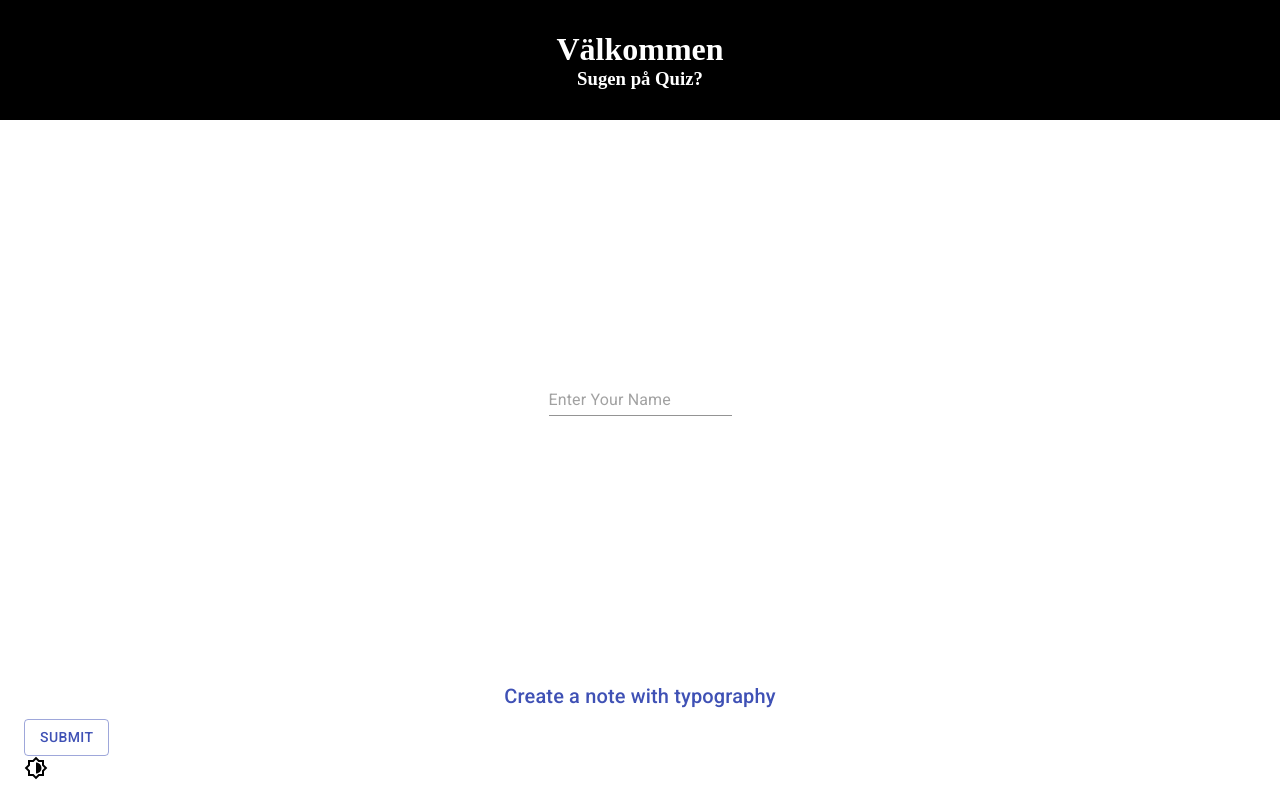
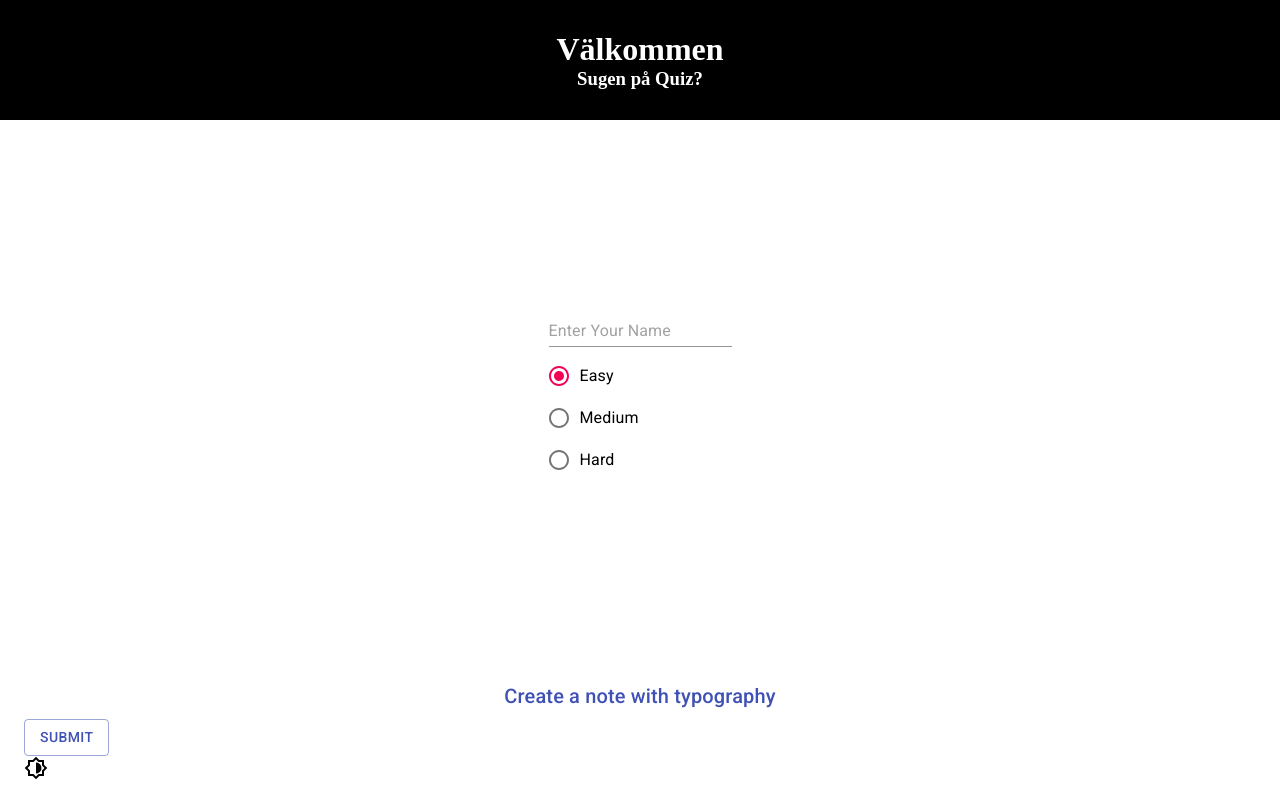
Before and after one commit to axelsundin/react-quiz, a React (Create React App) app: page /choose-name in a window 1280 px wide. Built offline with nearby package versions, Linux system fonts and the light colour scheme.

Commit message:
chooseDifficulty
-Lagt till val av svårighetsgrad på chooseName-sidan
-Påverkar inte spelet än

```diff
--- a/src/components/QuestionCard.tsx
+++ b/src/components/QuestionCard.tsx
@@ -9,7 +9,6 @@ type props = {
     useranswer: AnswerObject | undefined;
     questionNr: Number;
     totalQuestions: number;
-
 }
 
 const QuestionCard: React.FC<props> = ({question, answers, callback, useranswer, questionNr, totalQuestions }) => (
--- /dev/null
+++ b/src/components/chooseDifficulty.tsx
@@ -0,0 +1,24 @@
+import React from 'react';
+import Radio from '@material-ui/core/Radio';
+import RadioGroup from '@material-ui/core/RadioGroup';
+import FormControlLabel from '@material-ui/core/FormControlLabel';
+import FormControl from '@material-ui/core/FormControl';
+import FormLabel from '@material-ui/core/FormLabel';
+
+export default function RadioButtonsGroup() {
+  const [value, setValue] = React.useState('Easy');
+
+  const handleChange = (event: { target: { value: React.SetStateAction<string>; }; }) => {
+    setValue(event.target.value);
+  };
+
+  return (
+    <FormControl component="fieldset" margin="dense">
+      <RadioGroup aria-label="difficulty" name="difficulty1" value={value} onChange={handleChange}>
+        <FormControlLabel value="Easy" control={<Radio />} label="Easy" />
+        <FormControlLabel value="Medium" control={<Radio />} label="Medium" />
+        <FormControlLabel value="Hard" control={<Radio />} label="Hard" />
+      </RadioGroup>
+    </FormControl>
+  );
+}
--- a/src/components/chooseName.tsx
+++ b/src/components/chooseName.tsx
@@ -1,11 +1,15 @@
-import { Button, Input } from "@material-ui/core";
+import { Button, Input, } from "@material-ui/core";
 import React, { CSSProperties, useState } from "react";
 import { Link } from "react-router-dom";
+import {QuestionState, Difficulty} from "../API"
+import RadioButtonsGroup from "./chooseDifficulty";
+
+
 
 export default function ChooseName() {
     const [name, setName] = useState('');
     return (
-        <div  style={{...centerContent}}>
+        <div id="gameSettings" style={{...centerContent}}>
         <Input
             type="text"
             name="name"
@@ -13,21 +17,13 @@ export default function ChooseName() {
             value={name}
             onChange={e => setName(e.target.value)}
         />
+        <RadioButtonsGroup />
         {(name) && <Button><Link to="/game">Play</Link></Button>}
         </div>
     )
-
-        /* return (
-            <div>
-                <h3>Enter name:</h3>
-                <input id="nameInput" type="text" />
-                <br />
-                <Link to="/game">PLAY</Link>
-            </div>
-        ) */
 }
 
 const centerContent: CSSProperties = {
     display: 'flex',
-    flexDirection: 'column'
+    flexDirection: 'column',
 }
```
